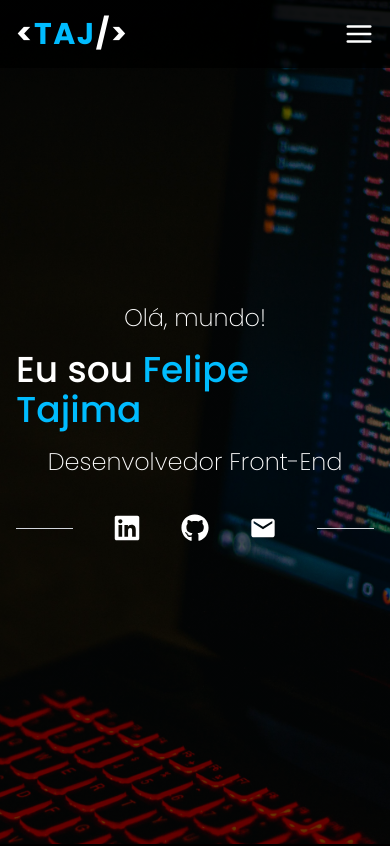
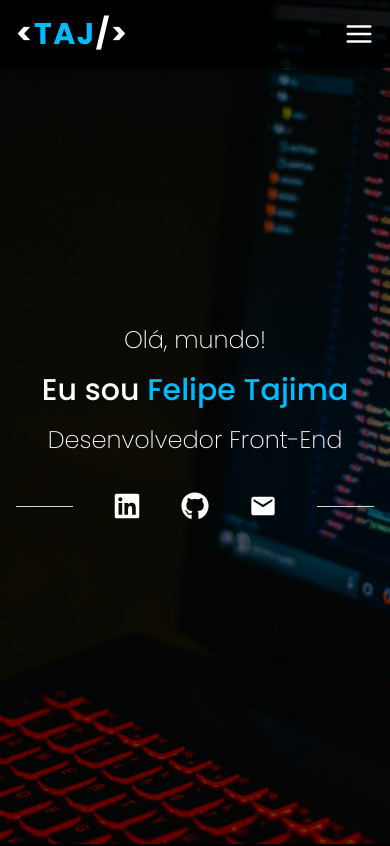
Before and after one commit to vulgotaj/tajportfolio, a React app: page / in a window 390 px wide. Shown: the top 846 px of the page. Built offline with nearby package versions, Linux system fonts and the light colour scheme; the HTML template or start-up script is replaced by a standard one.

Commit message:
Corrigindo tamanho e espaçamento de itens

```diff
--- a/src/components/Inicio/index.tsx
+++ b/src/components/Inicio/index.tsx
@@ -11,7 +11,7 @@ function Inicio() {
         <Container>
           <div className="flex flex-col items-center justify-center gap-4 h-full">
             <span className="text-2xl md:text-3xl font-extralight">Olá, mundo!</span>
-            <h1 className="text-4xl md:text-6xl font-medium">Eu sou <span className="text-sky-400">Felipe Tajima</span></h1>
+            <h1 className="text-3xl md:text-6xl font-medium">Eu sou <span className="text-sky-400">Felipe Tajima</span></h1>
             <span className="text-2xl md:text-3xl font-extralight">Desenvolvedor Front-End</span>
             <div className="mt-5 w-full flex justify-center items-center gap-10">
 
--- a/src/components/Sobre/index.tsx
+++ b/src/components/Sobre/index.tsx
@@ -31,7 +31,7 @@ function Sobre() {
               Estou em constante evolução, buscando aprimorar minhas habilidades e acompanhar as melhores práticas do ecossistema front-end.
             </p>
 
-            <div className="mt-7 grid grid-cols-2 md:grid-cols-4 lg:grid-cols-6 mx-auto gap-4"> {/* Skill Cards */}
+            <div className="mt-7 grid grid-cols-2 md:grid-cols-4 lg:grid-cols-6 mx-auto gap-2 md:gap-4"> {/* Skill Cards */}
               <SkillCard title="React.js" icon={<FaReact/>} />
               <SkillCard title="TaiwindCSS" icon={<SiTailwindcss/>} />
               <SkillCard title="Typescript" icon={<SiTypescript/>} />
```
